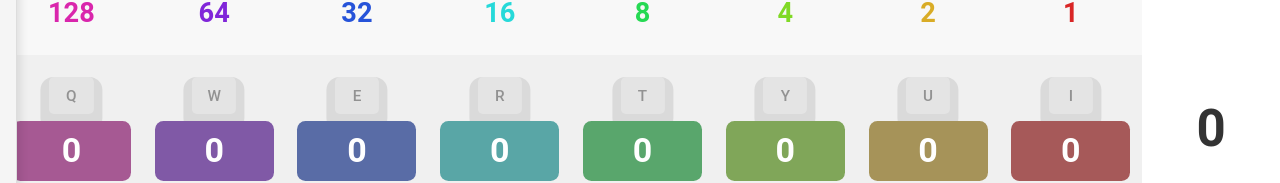
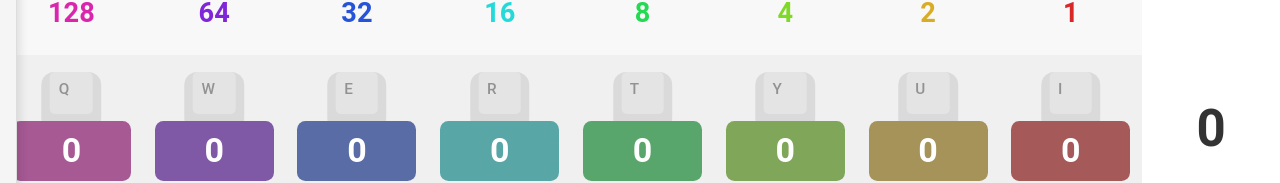
Before and after one commit to tommoED/binary-abacus, a React (Create React App) app: page / in a window 1280 px wide. Shown: the part 302-485 px from the top of the page. Built offline with nearby package versions, Linux system fonts and the light colour scheme.

Commit message:
key style

```diff
--- a/src/styles/Abacus.css
+++ b/src/styles/Abacus.css
@@ -247,14 +247,12 @@ td.row-total {
     z-index: 0; /* Below bead */
     box-shadow: 0 5px 0 5px #ccc;
     border-radius: 3px;
-    padding: 1px 3px;
-    width: 20px;
-    height: 20px;
+    padding: 5px 5px;
+    width: 15px;
+    height: 15px;
     opacity: 0.6;
     display: flex; /* Use flex for centering */
-    justify-content: center;
-    align-items: center;
-    text-align: center;
+
     pointer-events: none; /* Don't interfere with clicks */
     display: var(--show-keys, none); /* Controlled by CSS var */
 }
```
